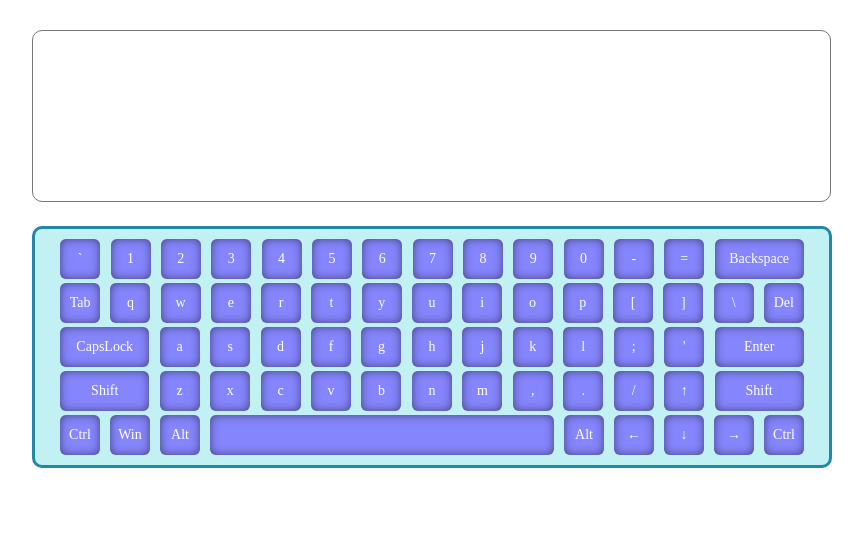
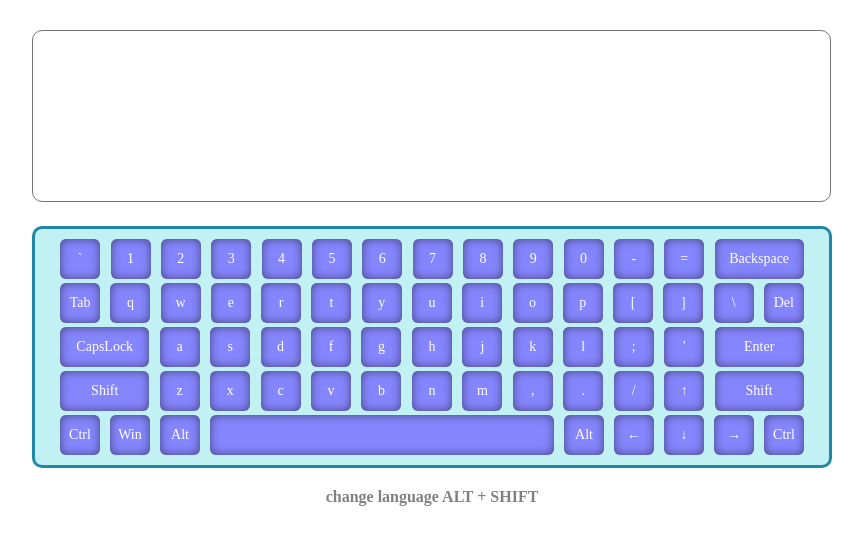
Before and after one commit to fizik003/virtual-keyboard, a website: page index.html in a window 1280 px wide. Shown: the whole page, without its empty margins (208-1071 px from the left). Drawn offline with Linux system fonts and the light colour scheme.

Commit message:
feat: add hint

```diff
--- a/script.js
+++ b/script.js
@@ -20,7 +20,7 @@ const symbolsEventCode = [
     "Tab", "KeyQ", "KeyW", "KeyE", "KeyR", "KeyT", "KeyY", "KeyU", "KeyI", "KeyO", "KeyP", "BracketLeft", "BracketRight", "Backslash", "Delete",
     "CapsLock", "KeyA", "KeyS", "KeyD", "KeyF", "KeyG", "KeyH", "KeyJ", "KeyK", "KeyL", "Semicolon", "Quote", "Enter",
     "ShiftLeft", "KeyZ", "KeyX", "KeyC", "KeyV", "KeyB", "KeyN", "KeyM", "Comma", "Period", "Slash", "ArrowUp", "ShiftRight",
-    "ControlLeft", "Windows", "AltLeft", "Space", "AltRight", "ArrowLeft", "ArrowDown", "ArrowRight", "ControlRight"
+    "ControlLeft", "MetaLeft", "AltLeft", "Space", "AltRight", "ArrowLeft", "ArrowDown", "ArrowRight", "ControlRight"
   ];
 
   const symbolsShift = [
@@ -73,7 +73,13 @@ class KeyBoard {
     this.wrapper.append(this.textarea);
     this.wrapper.append(this.keyboard);
     this.body = document.querySelector("body");
+
+    this.hint = document.createElement("div");
+    this.hint.innerText = "change language ALT + SHIFT";
+    this.hint.className = "hint";
+    this.wrapper.append(this.hint);
     this.body.append(this.wrapper);
+
   }
 
   writeSymbols(keys, symbols){
@@ -140,6 +146,8 @@ class KeyBoard {
     document.addEventListener("keydown", (e) =>{
       let indexPressKey = symbolsEventCode.indexOf(e.code);
       keys[indexPressKey].classList.add("active");
+      console.log(indexPressKey);
+      console.log(e.code);
       e.preventDefault();
 
       if(e.altKey && e.shiftKey) {
--- a/style.css
+++ b/style.css
@@ -61,3 +61,11 @@
 .key-space{
     width: 344px;
 }
+
+
+.hint {
+    margin-top: 20px;
+    font-weight: 600;
+    text-align: center;
+    color: gray;
+}
```
